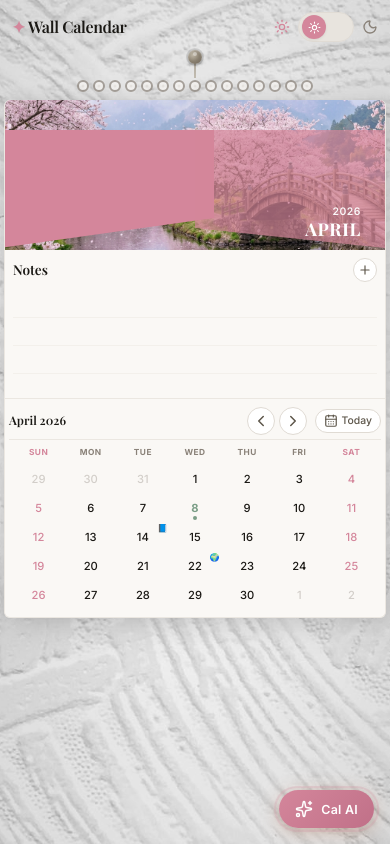
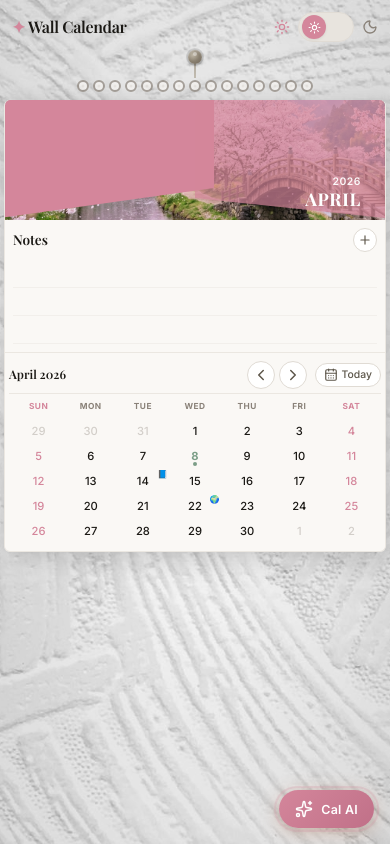
Before and after one commit to Aashiskr/Calendar, a Next.js app: page / in a window 390 px wide. Built offline with nearby package versions, Linux system fonts and the light colour scheme.

Commit message:
fix: compress mobile layout and cut excessive vertical height

```diff
--- a/src/styles/calendar.module.css
+++ b/src/styles/calendar.module.css
@@ -1139,7 +1139,7 @@
   }
 
   .heroSection {
-    height: 180px;
+    height: 140px;
   }
 
   .heroOverlay {
@@ -1171,7 +1171,12 @@
   }
 
   .noteLines {
-    max-height: 100px;
+    max-height: 85px;
+  }
+
+  /* Hide excessive empty lines on mobile to save vertical space */
+  .noteLineEmpty:nth-child(n+4) {
+    display: none;
   }
 
   .calendarContent {
@@ -1207,7 +1212,7 @@
   }
 
   .dayCell {
-    height: 32px;
+    height: 28px;
     font-size: 0.75rem;
     border-radius: 3px;
   }
@@ -1246,7 +1251,7 @@
   }
 
   .heroSection {
-    height: 150px;
+    height: 120px;
   }
 
   .heroMonth {
@@ -1258,7 +1263,7 @@
   }
 
   .dayCell {
-    height: 28px;
+    height: 24px;
     font-size: 0.7rem;
   }
 
```
